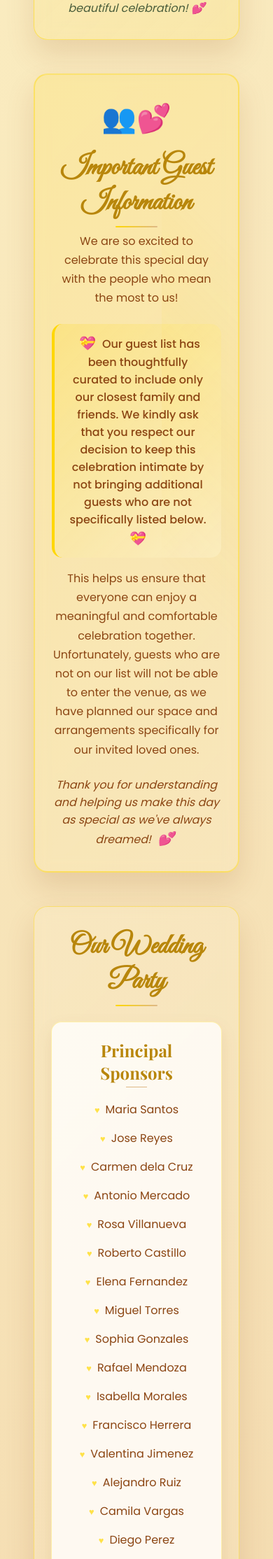
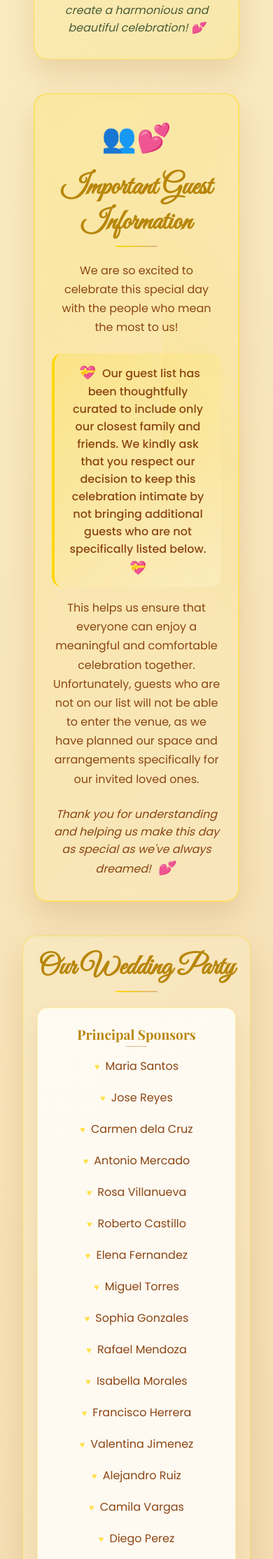
Before and after one commit to kemuelxraven/wedding-invitation, a PHP site: page / in a window 390 px wide. Shown: the part 3532-5760 px from the top of the page at 70% size. Run offline with PHP 8.4, Linux system fonts and the light colour scheme.

Commit message:
Update style.css

```diff
--- a/css/style.css
+++ b/css/style.css
@@ -711,3 +711,83 @@ body {
         font-size: 2.5rem;
     }
 }
+
+ .wedding-party {
+    padding: 20px;
+    max-width: 1200px;
+    margin: 0 auto;
+  }
+
+  .section-title {
+    text-align: center;
+    margin-bottom: 30px;
+  }
+
+  .party-grid {
+    display: flex;
+    flex-direction: column;
+    gap: 30px;
+  }
+
+  .party-category {
+    text-align: center;
+  }
+
+  .category-title {
+    margin-bottom: 15px;
+    font-size: 1.3rem;
+  }
+
+  .name-list {
+    list-style: none;
+    padding: 0;
+    margin: 0;
+    display: grid;
+    grid-template-columns: repeat(auto-fill, minmax(150px, 1fr));
+    gap: 10px;
+  }
+
+  .name-list li {
+    padding: 5px;
+  }
+
+  .special-roles-container {
+    display: grid;
+    grid-template-columns: 1fr 1fr;
+    gap: 20px;
+  }
+
+  .principal-sponsors .name-list,
+  .guests .name-list {
+    grid-template-columns: repeat(auto-fill, minmax(180px, 1fr));
+  }
+
+  @media (max-width: 768px) {
+    .name-list {
+      grid-template-columns: repeat(auto-fill, minmax(120px, 1fr));
+    }
+
+    .principal-sponsors .name-list,
+    .guests .name-list {
+      grid-template-columns: repeat(auto-fill, minmax(140px, 1fr));
+    }
+  }
+
+  @media (max-width: 480px) {
+    .name-list {
+      grid-template-columns: 1fr;
+    }
+
+    .special-roles-container {
+      grid-template-columns: 1fr;
+      gap: 15px;
+    }
+
+    .party-category {
+      margin-bottom: 20px;
+    }
+
+    .category-title {
+      font-size: 1.2rem;
+    }
+  }
```
